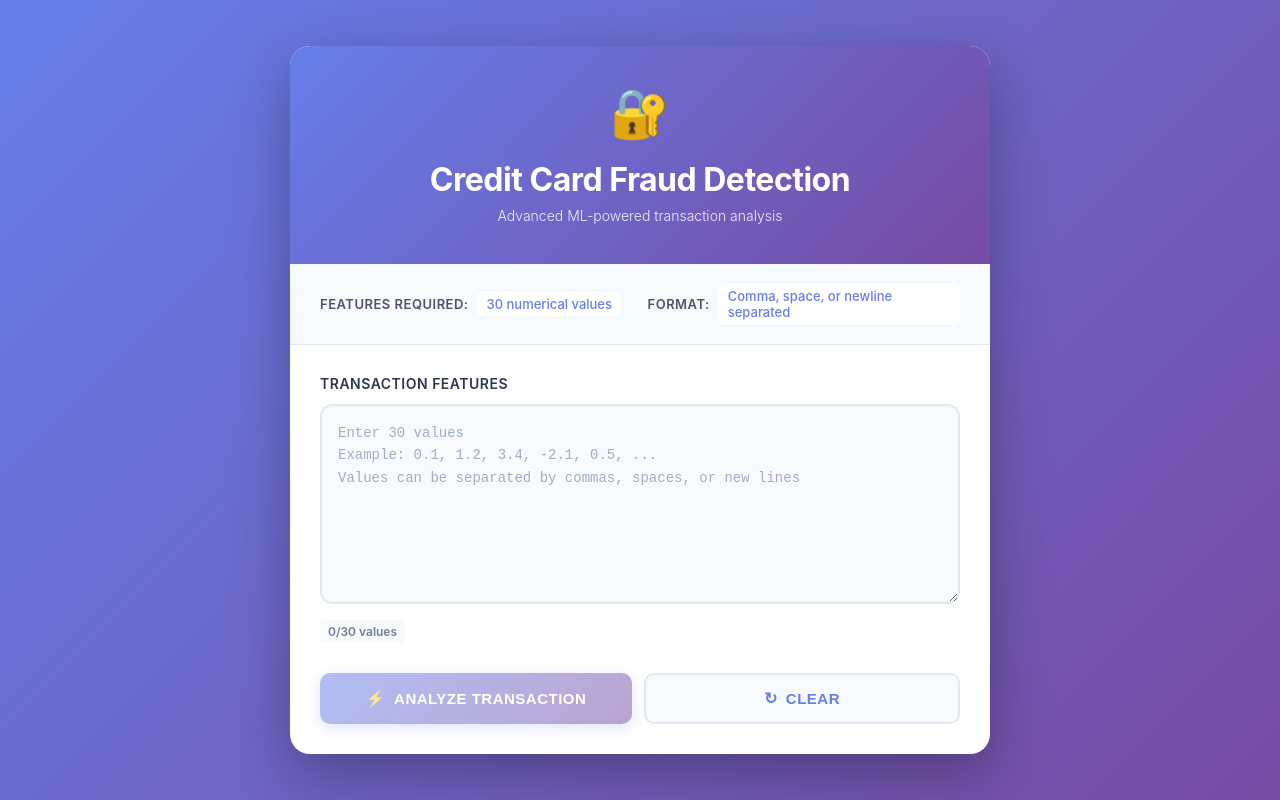
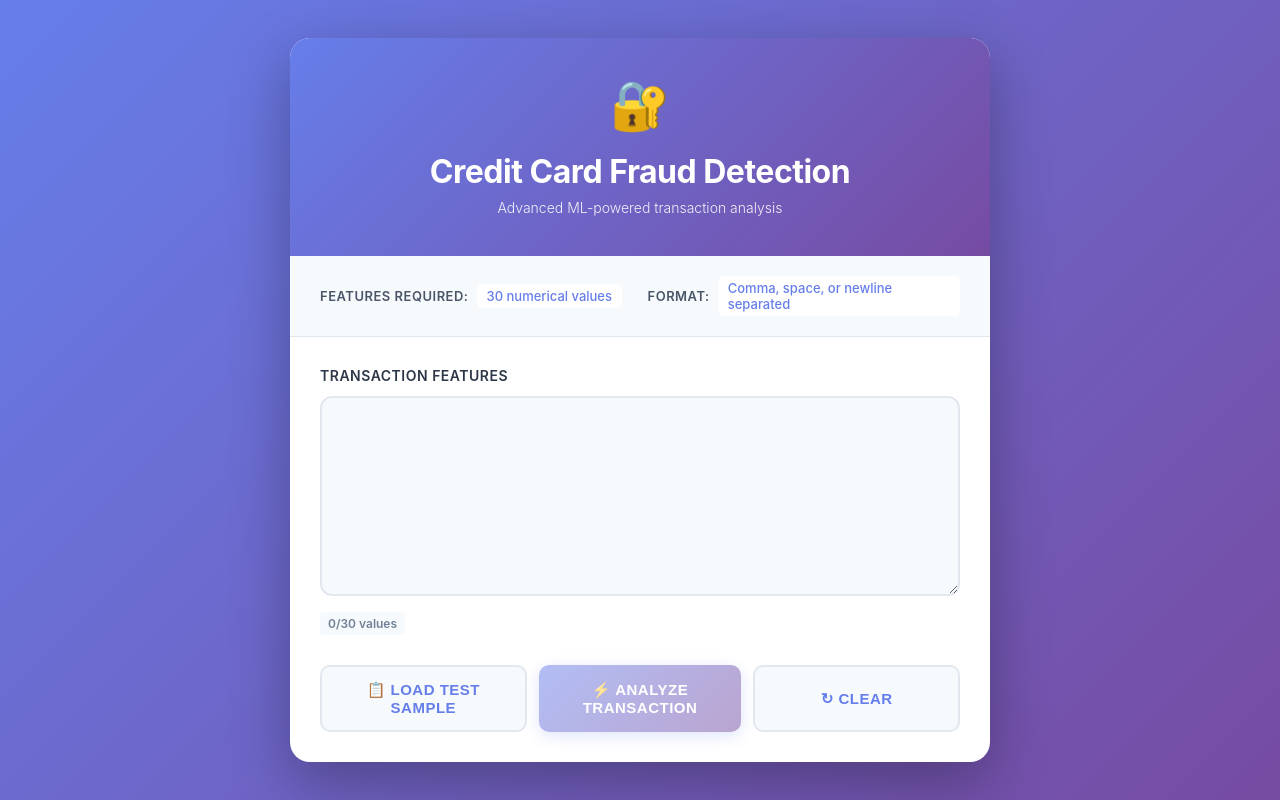
Before and after one commit to fibha-dev/AI_ML_Internship_Project, a React (Create React App) app in the folder frontend/: page / in a window 1280 px wide. Built offline with nearby package versions, Linux system fonts and the light colour scheme.

Commit message:
Updated Test Results on frontend

```diff
--- a/frontend/src/App.js
+++ b/frontend/src/App.js
@@ -9,182 +9,268 @@ function App() {
   const [valueCount, setValueCount] = useState(0);
   const [error, setError] = useState("");
 
+  const [actual, setActual] = useState(null);
+  const [prediction, setPrediction] = useState(null);
+  const [correct, setCorrect] = useState(null);
+
   const parseInput = (text) => {
     return text
       .trim()
       .replace(/[\n\t]/g, ",")
       .split(",")
-      .map(v => v.trim())
-      .filter(v => v !== "")
-      .map(v => Number(v));
+      .map((v) => v.trim())
+      .filter((v) => v !== "")
+      .map((v) => Number(v));
   };
 
   const handleInputChange = (e) => {
     const text = e.target.value;
+
     setInput(text);
 
     const values = parseInput(text);
+
     setValueCount(values.length);
+
     setError("");
 
-    if (values.length > 0 && values.some(v => Number.isNaN(v))) {
+    if (values.length > 0 && values.some((v) => Number.isNaN(v))) {
       setError("Some values are not valid numbers");
     }
   };
 
+  // =====================================
+  // LOAD TEST SAMPLE
+  // =====================================
+  const loadSample = async () => {
+    try {
+      setLoading(true);
+
+      const res = await axios.get(
+        `${process.env.REACT_APP_API_URL}/random-test`
+      );
+
+      const features = res.data.features;
+
+      setInput(features.join(", "));
+      setValueCount(features.length);
+
+      setActual(res.data.actual);
+
+      setResult(null);
+      setPrediction(null);
+      setCorrect(null);
+      setError("");
+    } catch (err) {
+      console.log(err);
+      setError("Could not load sample");
+    } finally {
+      setLoading(false);
+    }
+  };
+
+  // =====================================
+  // ANALYZE
+  // =====================================
   const handleSubmit = async () => {
     try {
       setLoading(true);
+
       setResult(null);
       setError("");
 
       const values = parseInput(input);
 
       if (values.length !== 30) {
-        setError(`Invalid input: Please enter exactly 30 values (you entered ${values.length})`);
+        setError(
+          `Invalid input: Please enter exactly 30 values (you entered ${values.length})`
+        );
         return;
       }
 
-      const hasInvalid = values.some(v => Number.isNaN(v));
-      if (hasInvalid) {
-        setError("Invalid input: Some values are not valid numbers");
+      if (actual === null) {
+        setError("Please load a test sample first.");
         return;
       }
-
-      console.log("API URL =", process.env.REACT_APP_API_URL);
 
       const res = await axios.post(
         `${process.env.REACT_APP_API_URL}/predict`,
         {
           features: values,
+          actual: actual,
         }
       );
 
+      const pred = Number(res.data.prediction);
 
-      const pred = Number(res.data.prediction);
+      setPrediction(pred);
+      setCorrect(res.data.correct);
+
       setResult(pred === 1 ? "FRAUD" : "SAFE");
-
     } catch (err) {
       console.log(err);
-      setError("Connection error: Unable to reach the server");
+      setError("Connection error: Unable to reach server");
       setResult("ERROR");
     } finally {
       setLoading(false);
     }
   };
 
+  // =====================================
+  // CLEAR
+  // =====================================
   const handleClear = () => {
     setInput("");
     setResult(null);
     setError("");
     setValueCount(0);
+
+    setActual(null);
+    setPrediction(null);
+    setCorrect(null);
   };
 
   return (
     <div className="page">
       <div className="container">
-        {/* Header */}
+
         <div className="header">
           <div className="icon-header">🔐</div>
           <h1>Credit Card Fraud Detection</h1>
-          <p className="subtitle">Advanced ML-powered transaction analysis</p>
+          <p className="subtitle">
+            Advanced ML-powered transaction analysis
+          </p>
         </div>
 
-        {/* Info Section */}
         <div className="info-section">
           <div className="info-item">
             <span className="info-label">Features Required:</span>
             <span className="info-value">30 numerical values</span>
           </div>
+
           <div className="info-item">
             <span className="info-label">Format:</span>
-            <span className="info-value">Comma, space, or newline separated</span>
+            <span className="info-value">
+              Comma, space, or newline separated
+            </span>
           </div>
         </div>
 
-        {/* Input Section */}
         <div className="input-wrapper">
-          <label htmlFor="transaction-input" className="input-label">
+          <label className="input-label">
             Transaction Features
           </label>
+
           <textarea
-            id="transaction-input"
-            placeholder="Enter 30 values&#10;Example: 0.1, 1.2, 3.4, -2.1, 0.5, ...&#10;Values can be separated by commas, spaces, or new lines"
             value={input}
             onChange={handleInputChange}
             className="input-textarea"
             disabled={loading}
           />
+
           <div className="input-info">
-            <span className={`value-count ${valueCount === 30 ? 'valid' : valueCount > 0 ? 'warning' : ''}`}>
+            <span
+              className={`value-count ${
+                valueCount === 30
+                  ? "valid"
+                  : valueCount > 0
+                  ? "warning"
+                  : ""
+              }`}
+            >
               {valueCount}/30 values
             </span>
-            {error && <span className="error-message">{error}</span>}
+
+            {error && (
+              <span className="error-message">
+                {error}
+              </span>
+            )}
           </div>
         </div>
 
-        {/* Button Group */}
         <div className="button-group">
+
           <button
+            className="btn btn-secondary"
+            onClick={loadSample}
+            disabled={loading}
+          >
+            📋 Load Test Sample
+          </button>
+
+          <button
+            className="btn btn-primary"
             onClick={handleSubmit}
             disabled={loading || valueCount !== 30}
-            className="btn btn-primary"
           >
-            <span className="btn-icon">⚡</span>
-            {loading ? "Analyzing..." : "Analyze Transaction"}
+            ⚡ {loading ? "Analyzing..." : "Analyze Transaction"}
           </button>
+
           <button
+            className="btn btn-secondary"
             onClick={handleClear}
             disabled={loading}
-            className="btn btn-secondary"
           >
-            <span className="btn-icon">↻</span>
-            Clear
+            ↻ Clear
           </button>
+
         </div>
 
         {result && (
           <div className={`result-container result-${result.toLowerCase()}`}>
             <div className="result-icon">
-              {result === "FRAUD" && "⚠️"}
-              {result === "SAFE" && "✓"}
-              {result === "ERROR" && "❌"}
+              {result === "FRAUD" && ""}
+              {result === "SAFE" && ""}
+              {result === "ERROR" && ""}
             </div>
+
             <div className="result-content">
+
               <h2 className="result-title">
                 {result === "FRAUD" && "Fraud Detected"}
                 {result === "SAFE" && "Transaction Safe"}
                 {result === "ERROR" && "Analysis Failed"}
               </h2>
+
               <p className="result-message">
-                {result === "FRAUD" && "This transaction has been flagged as potentially fraudulent."}
-                {result === "SAFE" && "This transaction appears to be legitimate."}
-                {result === "ERROR" && "Please check your input and try again."}
+                {result === "FRAUD" &&
+                  "This transaction has been flagged as potentially fraudulent."}
+
+                {result === "SAFE" &&
+                  "This transaction appears to be legitimate."}
+
+                {result === "ERROR" &&
+                  "Please check your input and try again."}
               </p>
+
             </div>
           </div>
         )}
-        {/* {table.length > 0 && (
-          <table>
-            <thead>
-              <tr>
-                <th>Actual</th>
-                <th>Predicted</th>
-                <th>Correct</th>
-              </tr>
-            </thead>
 
-            <tbody>
-              {table.map((row, i) => (
-                <tr key={i}>
-                  <td>{row.actual}</td>
-                  <td>{row.predicted}</td>
-                  <td>{row.correct ? "✔" : "❌"}</td>
-                </tr>
-              ))}
-            </tbody>
-          </table>
-        )} */}
+        {prediction !== null && (
+          <div className="evaluation-card">
+
+            <h2>Model Evaluation</h2>
+
+            <p>
+              <strong>Predicted:</strong>{" "}
+              {prediction === 1 ? "Fraud" : "Normal"}
+            </p>
+
+            <p>
+              <strong>Actual:</strong>{" "}
+              {actual === 1 ? "Fraud" : "Normal"}
+            </p>
+
+            <p>
+              <strong>Correct:</strong>{" "}
+              {correct ? " Yes" : " No"}
+            </p>
+
+          </div>
+        )}
+
       </div>
     </div>
   );
```
